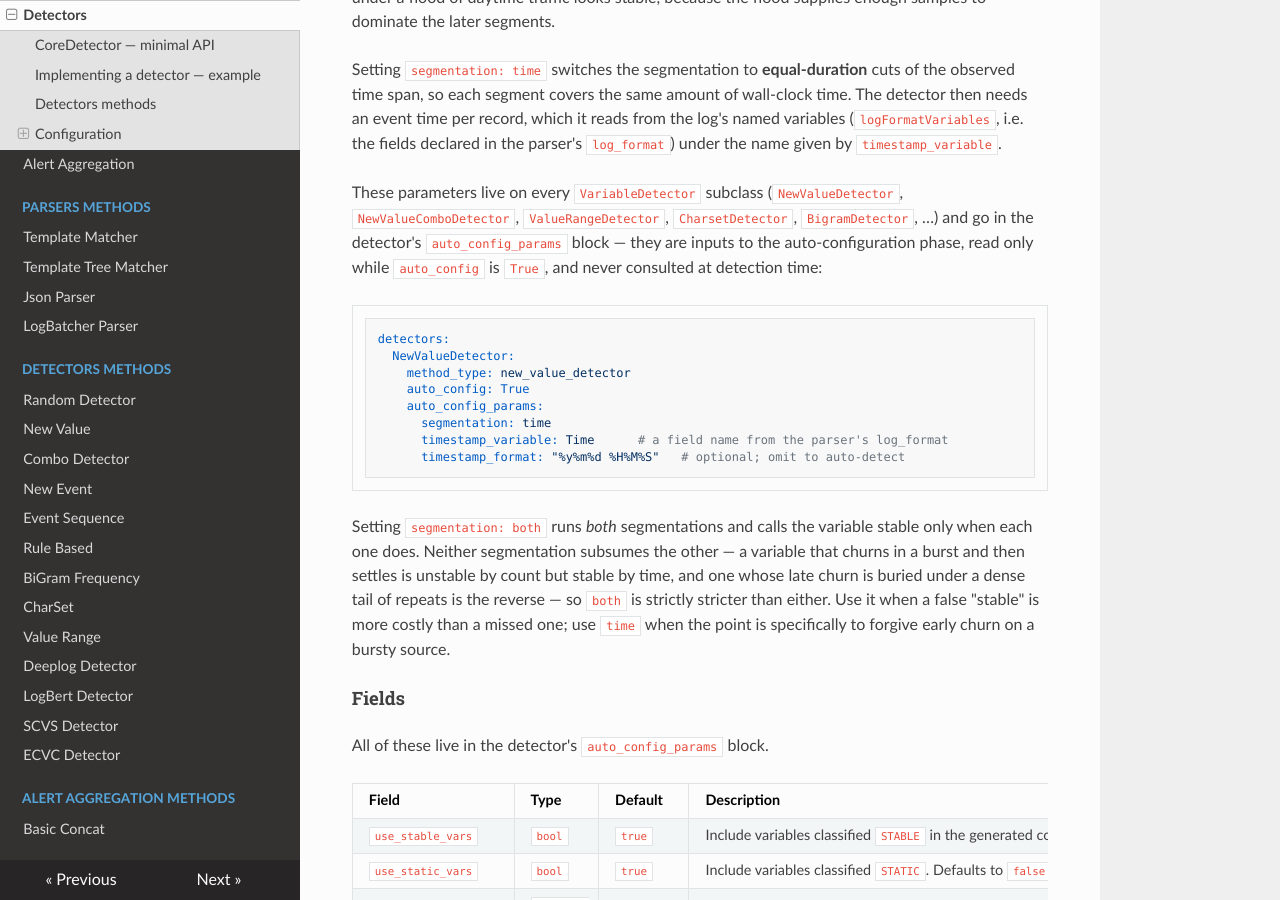
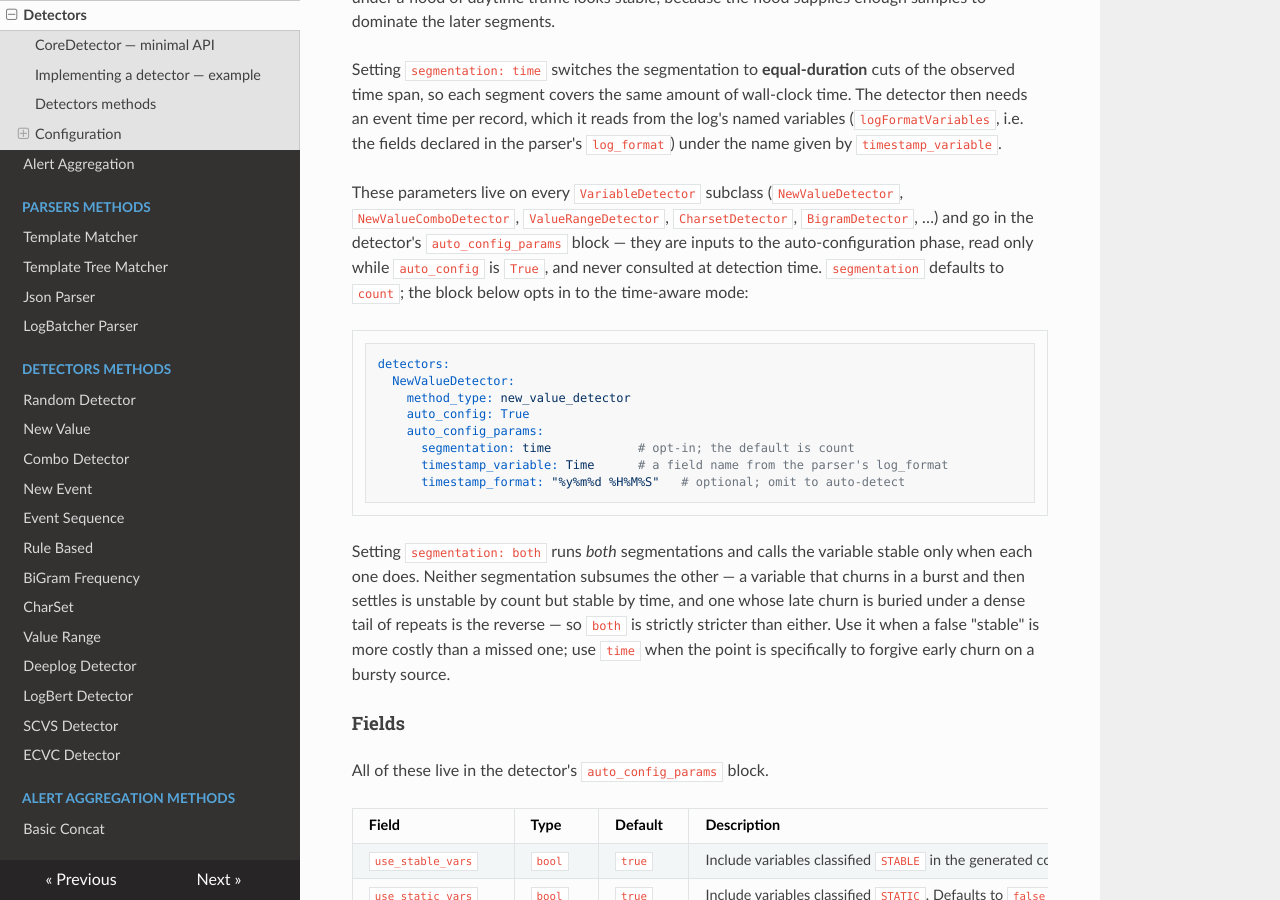
Before and after one commit to ait-detectmate/DetectMateLibrary, an MkDocs documentation site: the page built from docs/detectors.md, in a window 1280 px wide and 900 px high, scrolled down 5756 px. Built offline with MkDocs 1.6.1, drawn with Linux system fonts in a browser that asks for light colours; nearby versions of some CDN libraries.

Commit message:
Mark the time-segmentation doc example as an opt-in
The section's only config block showed `segmentation: time`, which reads as
the recommended setup. The default is `count` -- as the fields table below
it already says -- so name that at the point the example appears.

````diff
--- a/docs/detectors.md
+++ b/docs/detectors.md
@@ -260,7 +260,8 @@ These parameters live on every `VariableDetector` subclass (`NewValueDetector`,
 `NewValueComboDetector`, `ValueRangeDetector`, `CharsetDetector`, `BigramDetector`, …)
 and go in the detector's `auto_config_params` block — they are inputs to the
 auto-configuration phase, read only while `auto_config` is `True`, and never
-consulted at detection time:
+consulted at detection time. `segmentation` defaults to `count`; the block below
+opts in to the time-aware mode:
 
 ```yaml
 detectors:
@@ -268,7 +269,7 @@ detectors:
     method_type: new_value_detector
     auto_config: True
     auto_config_params:
-      segmentation: time
+      segmentation: time            # opt-in; the default is count
       timestamp_variable: Time      # a field name from the parser's log_format
       timestamp_format: "%y%m%d %H%M%S"   # optional; omit to auto-detect
 ```
````
